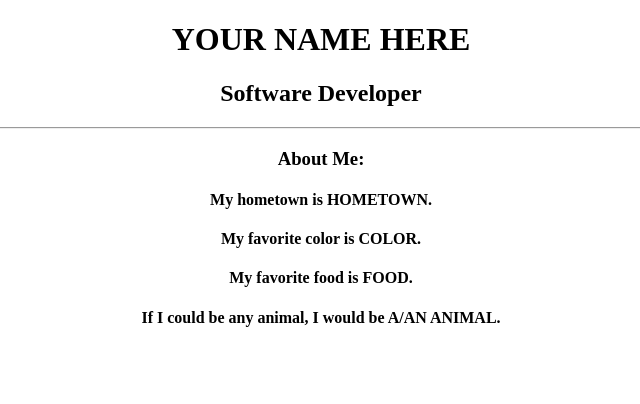
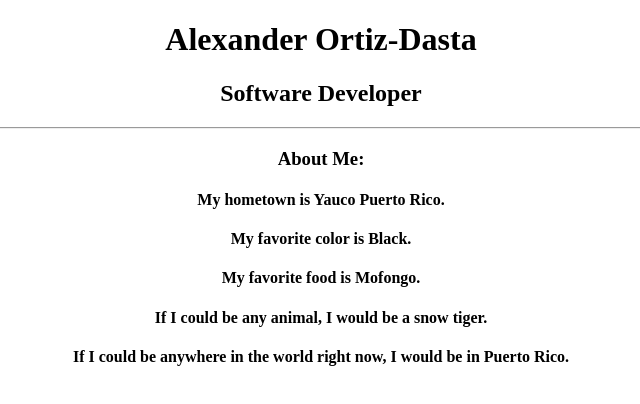
Before and after one commit to alexortizthedev/my-profile, a plain HTML site: page profile/index.html in a window 1280 px wide. Shown: the whole page, without its empty margins (319-959 px from the left). Drawn offline with Linux system fonts and the light colour scheme.

Commit message:
updated content in index.html

```diff
--- a/profile/index.html
+++ b/profile/index.html
@@ -7,14 +7,16 @@
 		  </head>
 		  <body>
 			<div align="center">
-				<h1>YOUR NAME HERE</h1>
+				<h1>Alexander Ortiz-Dasta</h1>
 				<h2>Software Developer</h2>
 				<hr>
 				<h3>About Me:</h3>
-					<h4>My hometown is HOMETOWN.</h4>
-					<h4>My favorite color is COLOR.</h4>
-					<h4>My favorite food is FOOD.</h4>
-					<h4>If I could be any animal, I would be A/AN ANIMAL.</h4>
+					<h4>My hometown is Yauco Puerto Rico.</h4>
+					<h4>My favorite color is Black.</h4>
+					<h4>My favorite food is Mofongo.</h4>
+                    <h4>If I could be any animal, I would be a snow tiger.</h4>
+					<h4>If I could be anywhere in the world right now, I would be in Puerto Rico. </h4>
+
 			</div>
 		  </body>
 		</html>
```
Also changed, not shown: index.html (deleted, +0 -1 lines).
